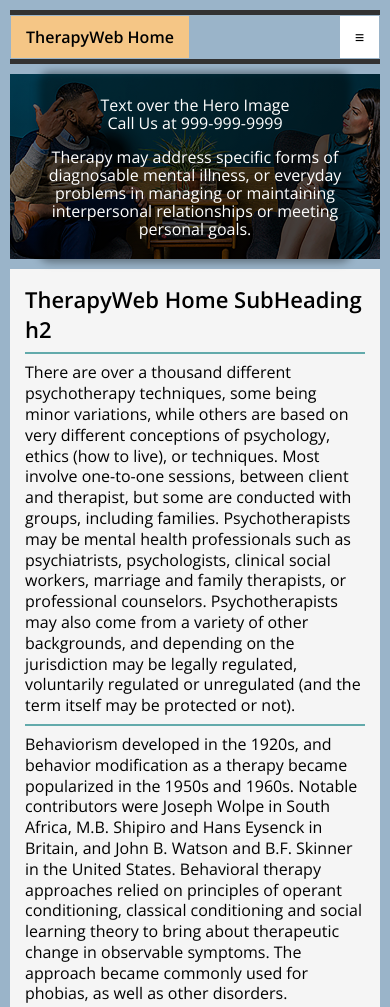
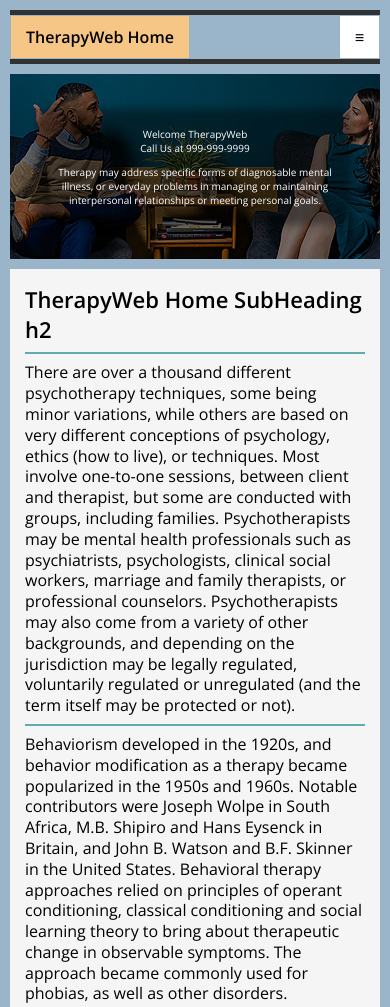
Before and after one commit to mparsakia/webdesign-mockup-therapyweb, a plain HTML site: page index.html in a window 390 px wide. Shown: the top 1007 px of the page. Drawn offline with nearby package versions, Linux system fonts and the light colour scheme.

Commit message:
stepping of media queries for shadowbox text resize
responsive shadowbox to not break mobile site, so many queries...

```diff
--- a/css/main.css
+++ b/css/main.css
@@ -209,7 +209,7 @@ hr {
 /* specific css rules */
 .herocontainer {
     margin: 5px;
-    background-image: linear-gradient(rgba(0, 0, 0, 0.5), rgba(0, 0, 0, 0.5)), url('/photos/hero.jpg');
+    background-image: linear-gradient(rgba(0, 0, 0, 0.5), rgba(0, 0, 0, 0.5)), url('../photos/hero.jpg');
     background-size: auto 100%;
     background-position: center;
     background-repeat: no-repeat;
@@ -232,8 +232,51 @@ hr {
         top: 50%;
         left: 50%;
         transform: translate(-50%, -50%);
-        line-height: 18px;
         width: 80%; /* width & height of the shadowbox */
+        font-size: 30px;
+}
+
+/* All the media queries to resize the font so it doesn't overflow the main content! */
+@media screen and (max-width: 900px) {
+    .herotxt {
+        font-size: 20px;
+    }
+}
+
+@media screen and (max-width: 800px) {
+    .herotxt {
+        font-size: 18px;
+    }
+}
+
+@media screen and (max-width: 700px) {
+    .herotxt {
+        font-size: 16px;
+    }
+}
+
+@media screen and (max-width: 600px) {
+    .herotxt {
+        font-size: 14px;
+    }
+}
+
+@media screen and (max-width: 500px) {
+    .herotxt {
+        font-size: 12px;
+    }
+}
+
+@media screen and (max-width: 400px) {
+    .herotxt {
+        font-size: 10px;
+    }
+}
+
+@media screen and (max-width: 300px) {
+    .herotxt {
+        font-size: 8px;
+    }
 }
 
 
--- a/index.html
+++ b/index.html
@@ -40,7 +40,7 @@ function navBarJs() {
                 <img src="photos/clear.gif" class="clearimg"/>
 
                 <div class="herotxt">
-                    <p>Text over the Hero Image<br>Call Us at 999-999-9999</p>
+                    <p>Welcome TherapyWeb<br>Call Us at 999-999-9999</p>
                     <p>Therapy may address specific forms of diagnosable mental illness, or everyday problems in managing or maintaining interpersonal relationships or meeting personal goals.</p>
                 </div>
         </header>
```
